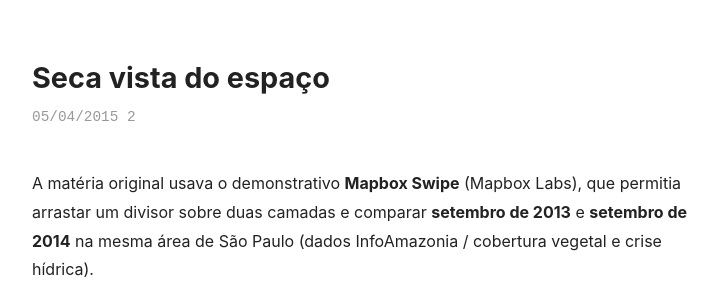
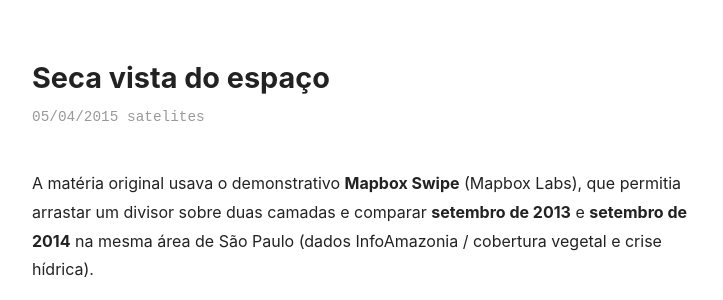
Before and after one commit to codigourbano/website, a Jekyll site: the page built from _posts/2015-04-05-seca-vista-do-espaco.md, in a window 1280 px wide. Shown: the part 173-473 px from the top of the page, without its empty margins (278-1001 px from the left). Built offline with Jekyll 4.4.1, drawn with Linux system fonts in a browser that asks for light colours.

Commit message:
Polish seca vista do espaço (2015-04-05): taxonomy and dead cover.
Replace meaningless category "2" with satelites + tags; drop coverImage
pointing at a file not present in the static repo.

Made-with: Cursor

```diff
--- a/_posts/2015-04-05-seca-vista-do-espaco.md
+++ b/_posts/2015-04-05-seca-vista-do-espaco.md
@@ -4,8 +4,12 @@ date: 2015-04-05
 layout: post
 permalink: /seca-vista-do-espaco/
 categories:
-  - "2"
-coverImage: "sao-paulo-sept2013-sept2014.gif"
+  - "satelites"
+tags:
+  - "crise-hidrica"
+  - "mapbox"
+  - "seca"
+  - "sao-paulo"
 ---
 
 A matéria original usava o demonstrativo **Mapbox Swipe** (Mapbox Labs), que permitia arrastar um divisor sobre duas camadas e comparar **setembro de 2013** e **setembro de 2014** na mesma área de São Paulo (dados InfoAmazonia / cobertura vegetal e crise hídrica).
```
